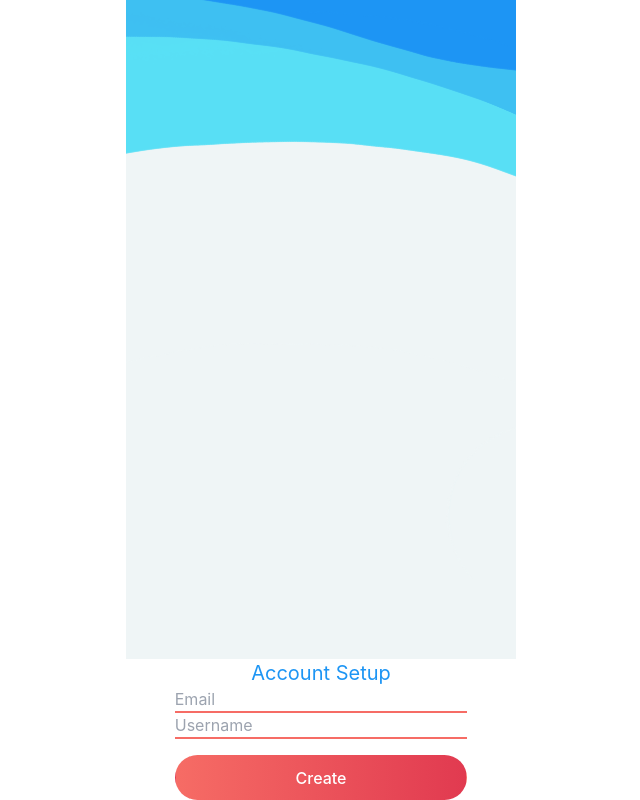
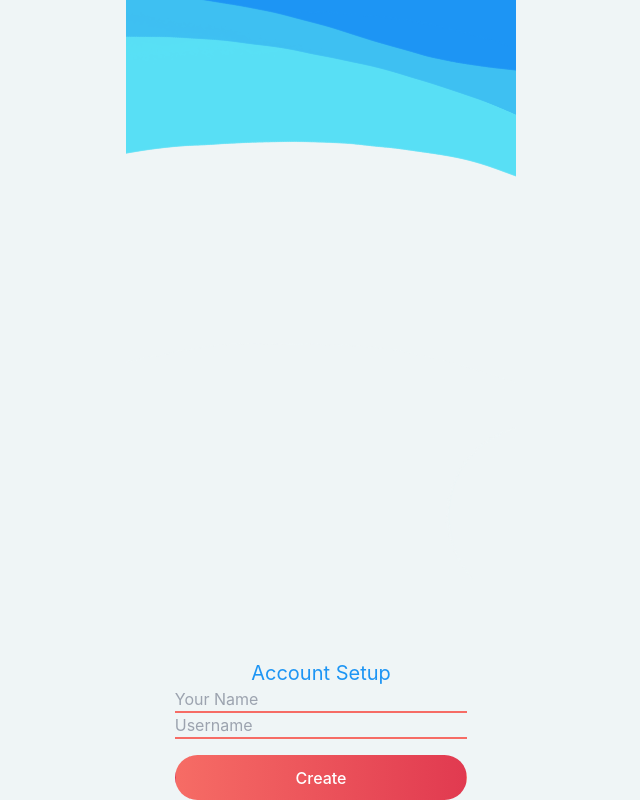
Before and after one commit to vvyn/hacksmu, a React (Vite) app in the folder client/: page /onboarding/2 in a window 1280 px wide. Shown: the part 265-1065 px from the top of the page, without its empty margins (319-959 px from the left). Built offline with nearby package versions, Linux system fonts and the light colour scheme.

Commit message:
Added user creation on onboarding

```diff
--- a/client/src/api.ts
+++ b/client/src/api.ts
@@ -1,5 +1,5 @@
-// const API_ENDPOINT = "https://hacksmu.mikz.dev";
-const API_ENDPOINT = "http://localhost:8000";
+const API_ENDPOINT = "https://hacksmu.mikz.dev";
+// const API_ENDPOINT = "http://localhost:8000";
 
 export async function newUser(username: string, name: string) {
     const res = await fetch(`${API_ENDPOINT}/user`, {
--- a/client/src/components/onboarding/Onboarding2.tsx
+++ b/client/src/components/onboarding/Onboarding2.tsx
@@ -1,10 +1,20 @@
+import { useState } from "react";
 import { useNavigate } from "react-router-dom";
+import { newUser } from "../../api";
 
 export default function Onboarding2() {
   const navigate = useNavigate();
+  const [name, setName] = useState("");
+  const [username, setUsername] = useState("");
 
-  const handleCreate= () => {
-    navigate('/onboarding/3');
+  const handleCreate = async () => {
+    try {
+      await newUser(username, name);
+      document.cookie = `username=${username}; expires=Sat, 20 Nov 2286 12:00:00 UTC; path=/`;
+      navigate('/onboarding/3');
+    } catch (e) {
+      console.error(e);
+    }
   };
 
   return (
@@ -14,10 +24,10 @@ export default function Onboarding2() {
       </div>
       <div className="text-[#1D95F4] text-xl">Account Setup</div>
       <div>
-        <input type="text" placeholder="Email" className="w-3/4 border-b-2 border-[#F66C65]"/>
+        <input type="text" placeholder="Your Name" className="w-3/4 border-b-2 border-[#F66C65]" onChange={(e) => setName(e.target.value)}/>
       </div>
       <div className="mb-4">
-        <input type="text" placeholder="Username" className="w-3/4 border-b-2 border-[#F66C65]"/>
+        <input type="text" placeholder="Username" className="w-3/4 border-b-2 border-[#F66C65]" onChange={(e) => setUsername(e.target.value)}/>
       </div>
       <div>
         <button onClick={handleCreate} className="w-3/4 rounded-full text-white bg-gradient-to-r from-[#F66C65] to-[#E13A50]">
--- a/client/src/index.css
+++ b/client/src/index.css
@@ -10,12 +10,16 @@
   color-scheme: light dark;
 
   color: #213547;
-  background-color: #ffffff;
+  background-color: #EFF5F6;
 
   font-synthesis: none;
   text-rendering: optimizeLegibility;
   -webkit-font-smoothing: antialiased;
   -moz-osx-font-smoothing: grayscale;
+}
+
+input {
+  background-color: #EFF5F6;
 }
 
 a {
```
